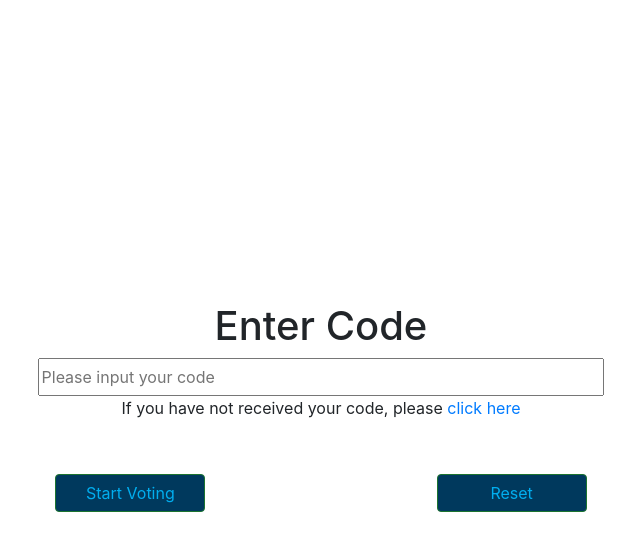
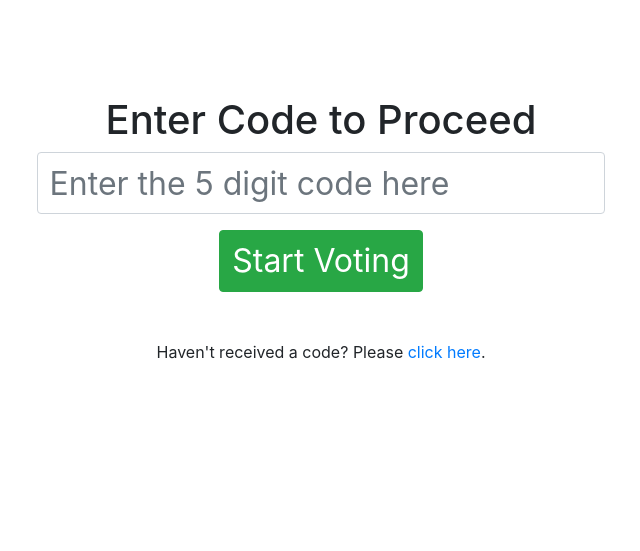
Before and after one commit to daniel-flynn-github/Barclays-Team-Graduate-Allocation-App, a Django app: page /allocation/graduate_login/ in a window 1280 px wide. Shown: the part 56-607 px from the top of the page, without its empty margins (319-959 px from the left). Run offline with Django 3.2, Linux system fonts and the light colour scheme.

Commit message:
Tidy up login page a tad.

```diff
--- a/django-backend/static/css/main.css
+++ b/django-backend/static/css/main.css
@@ -43,3 +43,12 @@
 .btn_vote:hover {
     color: rgba(255, 255, 255, 0.607);
 }
+
+#codeEntryGraduate, #codeEntryGraduateBtn {
+    font-size: 2rem;
+}
+
+#codeEntryGraduate {
+    width: 60%;
+    display: inline;
+}
--- a/django-backend/templates/allocationapp/graduate_login.html
+++ b/django-backend/templates/allocationapp/graduate_login.html
@@ -7,16 +7,15 @@
 
 
 {% block body_block %}
-    <div class="container text-center">
-        <div class="row-cols-12">
-            <div class="form-group">
-                <h1>Enter Code</h1>
-                <input type="password" name="code" id="code" placeholder="Please input your code" maxlength="4"/>
-                <p>If you have not received your code, please <a href="">click here</a></p>
+    <div class="container text-center p-5" id="codeEntryGradContainer">
+        <form class="p-5">
+            <div class="form-group text-center">
+                <h1>Enter Code to Proceed</h1>
+                <input type="password" class="form-control" id="codeEntryGraduate" placeholder="Enter the 5 digit code here" maxlength="5">
             </div>
+            <a href="{% url 'allocationapp:cast_votes' %}" class="btn btn-success" id="codeEntryGraduateBtn" type="submit">Start Voting</a>
+        </form>
 
-            <button type="submit" id="submit" class="btn btn btn-success active">Start Voting</button>
-            <button type="reset" id="reset" class="btn btn btn-success active">Reset</button>
-        </div>
+        <p>Haven't received a code? Please <a href="">click here</a>.</p>
     </div>
 {% endblock %}
```
Also changed, not shown: django-backend/static/css/_login.css (renamed from django-backend/static/css/login.css).
